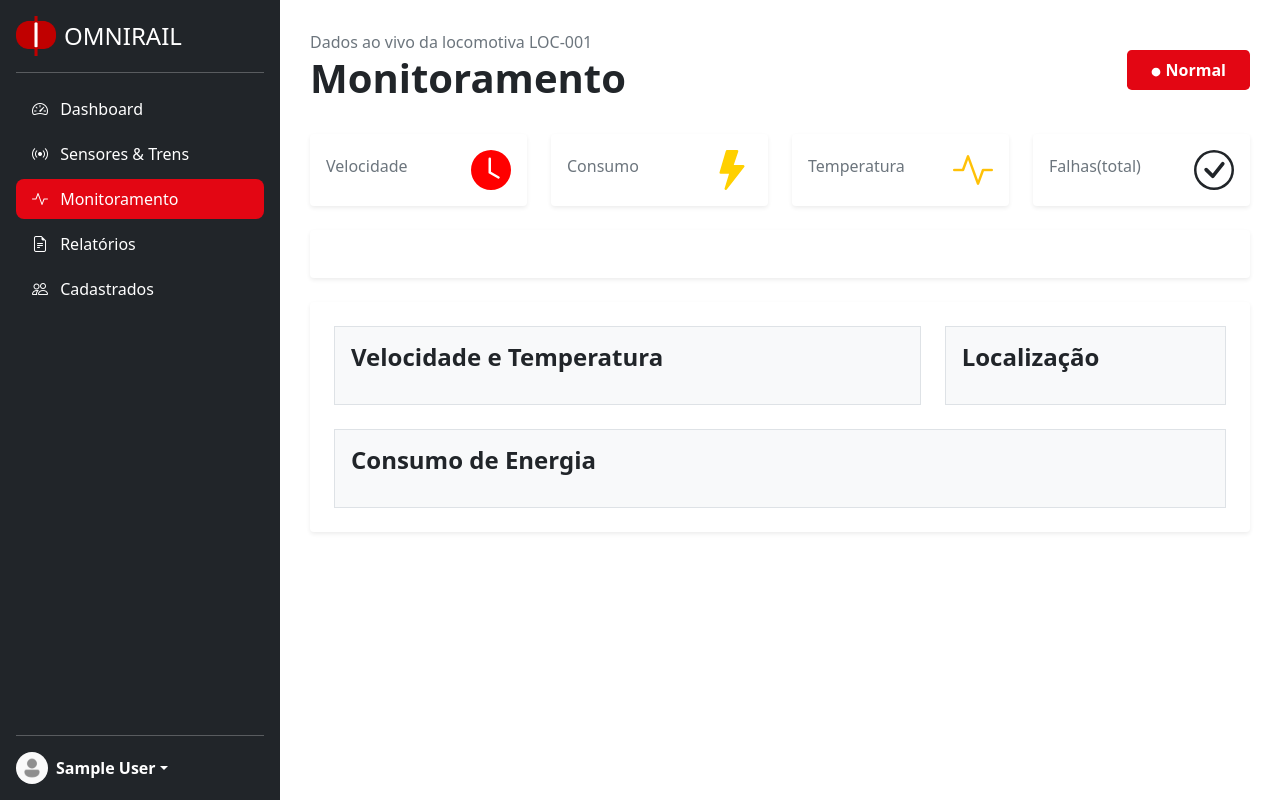
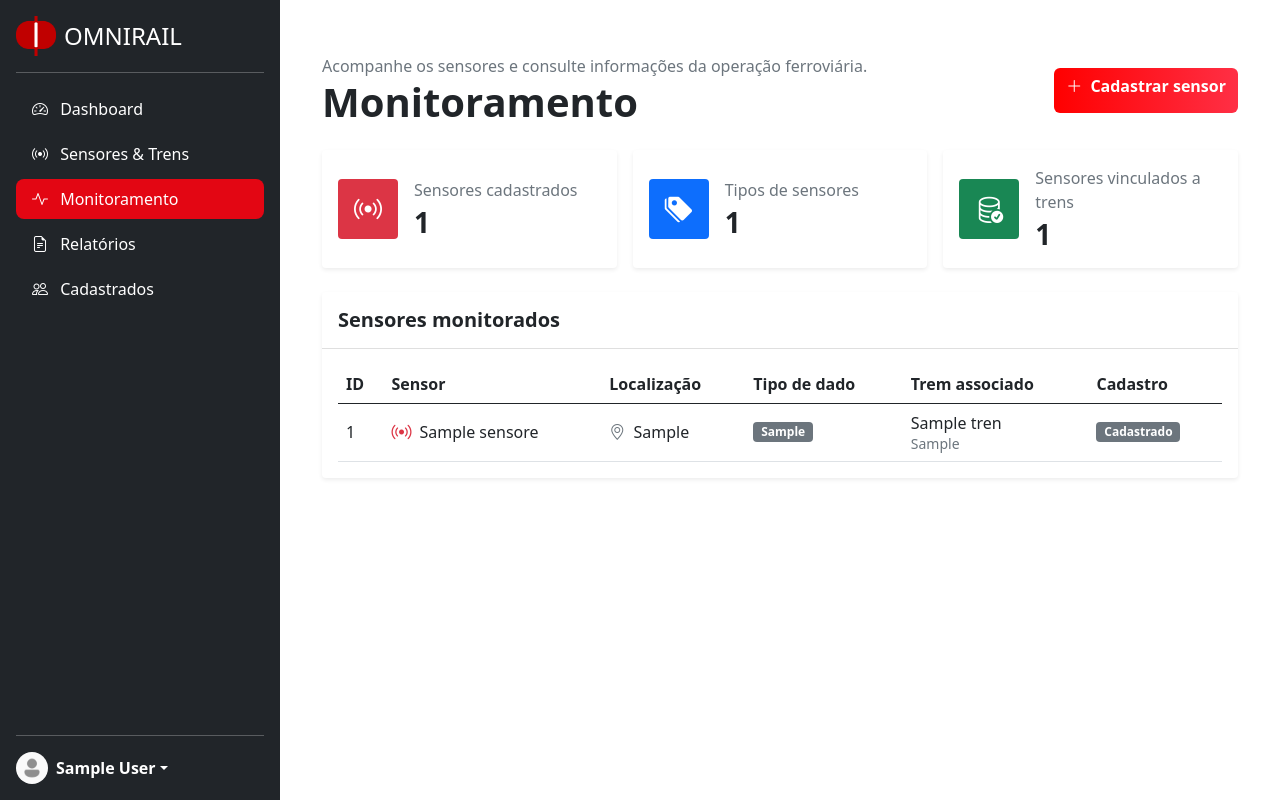
Before and after one commit to LPS-coder/Atividade-SA, a PHP site: page /monitoramento.php in a window 1280 px wide. Run offline with PHP 8.4, Linux system fonts and the light colour scheme; the visitor is signed in with stand-in values (Sample User, id 1); tables that the repository leaves empty hold one stand-in row (values such as "Sample post").

Commit message:
feat - monitoramento dos sensores

````diff
--- a/public/monitoramento.php
+++ b/public/monitoramento.php
@@ -1,19 +1,45 @@
+```php
 <?php
 require_once "../infra/seguranca.php";
+exigirLogin();
 
-exigirLogin();
+require_once "../infra/conexao.php";
+
+$sql = "SELECT
+            s.id_sensor,
+            s.nome_sensores,
+            s.localizacao,
+            s.tipo_dado,
+            t.nome_trens,
+            t.codigo
+        FROM sensores s
+        INNER JOIN trens t ON s.id_trem = t.id_trem
+        ORDER BY s.id_sensor DESC";
+
+$resultado = $conn->query($sql);
+
+$totalSensores = $resultado->num_rows;
+
+$tipos = [
+    "Velocidade" => "primary",
+    "Temperatura" => "warning",
+    "Energia" => "success",
+    "Falha" => "danger",
+    "Localização" => "info"
+];
 ?>
-
-<html lang="en">
+<!DOCTYPE html>
+<html lang="pt-br">
 <head>
     <meta charset="UTF-8">
     <meta name="viewport" content="width=device-width, initial-scale=1.0">
-    <title>Monitoramento</title>
+    <title>Monitoramento | OMNIRAIL</title>
+    <link href="https://cdn.jsdelivr.net/npm/bootstrap@5.0.2/dist/css/bootstrap.min.css" rel="stylesheet">
+    <link href="https://cdn.jsdelivr.net/npm/bootstrap-icons@1.11.3/font/bootstrap-icons.css" rel="stylesheet">
     <link rel="stylesheet" href="../assets/styles/style.css">
-    <link rel="stylesheet" href="https://cdn.jsdelivr.net/npm/bootstrap-icons@1.11.3/font/bootstrap-icons.min.css">
-    <link href="https://cdn.jsdelivr.net/npm/bootstrap@5.0.2/dist/css/bootstrap.min.css" rel="stylesheet" integrity="sha384-EVSTQN3/azprG1Anm3QDgpJLIm9Nao0Yz1ztcQTwFspd3yD65VohhpuuCOmLASjC" crossorigin="anonymous">
 </head>
 <body id="body-dashboard">
+
     <div id="sidebar" class="d-flex flex-column flex-shrink-0 p-3 text-white bg-dark">
 
         <a
@@ -52,18 +78,14 @@ exigirLogin();
             </li>
 
             <li>
-                <a href="monitoramento.php" class="nav-link active">
+                <a href="monitoramento.php" class="nav-link active" aria-current="page">
                     <i class="bi bi-activity me-2"></i>
                     Monitoramento
                 </a>
             </li>
 
             <li>
-                <a
-                    href="relatorios.php"
-                    class="nav-link text-white"
-                    aria-current="page"
-                >
+                <a href="relatorios.php" class="nav-link text-white">
                     <i class="bi bi-file-earmark-text me-2"></i>
                     Relatórios
                 </a>
@@ -117,236 +139,171 @@ exigirLogin();
 
     </div>
 
-   <div class="main">
+    <main class="main">
+        <div class="container-fluid">
+
+
             <div class="d-flex justify-content-between align-items-center mb-4">
                 <div>
                     <p class="text-secondary mb-0">
-                Dados ao vivo da locomotiva LOC-001
+                        Acompanhe os sensores e consulte informações da operação ferroviária.
                     </p>
-            <h1 class="fw-bold">
+
+                    <h1 class="fw-bold mb-0">
                         Monitoramento
                     </h1>
                 </div>
 
-        <a class="btn btn-novo-sensor px-4 py-2 rounded-3 fw-bold">
-            <svg xmlns="http://www.w3.org/2000/svg" width="10" height="10" fill="currentColor" class="bi bi-circle-fill" viewBox="0 0 16 16">
-  <circle cx="8" cy="8" r="7"/>
-</svg>
-            Normal
+                <a href="cadastro_de_sensores_e_trens.php" class="btn btn-danger fw-bold">
+                    <i class="bi bi-plus-lg me-1"></i>
+                    Cadastrar sensor
                 </a>
-
-    </div>
-    <div class="row g-4">
-        <div class="col-md-3">
-            <div class="card shadow-sm border-0 rounded-4 p-3">
-                <div class="d-flex justify-content-between align-items-center">
-                    <div>
-                        <p class="text-secondary mb-1">
-                            Velocidade
-                        </p>
-                        <h1 class="fw-bold">
-
-                        </h1>
-                    </div>
-                    <div style="color: red;">
-    <svg xmlns="http://www.w3.org/2000/svg" width="40" height="40" fill="currentColor" class="bi bi-clock-fill" viewBox="0 0 16 16">
-      <path d="M16 8A8 8 0 1 1 0 8a8 8 0 0 1 16 0M8 3.5a.5.5 0 0 0-1 0V9a.5.5 0 0 0 .252.434l3.5 2a.5.5 0 0 0 .496-.868L8 8.71z"/>
-    </svg>
-</div>
-</svg>
-                </div>
-            </div>
             </div>
 
-        <div class="col-md-3">
-            <div class="card shadow-sm border-0 rounded-4 p-3">
-                <div class="d-flex justify-content-between align-items-center">
-                    <div>
-                        <p class="text-secondary mb-1">
-                            Consumo
-                        </p>
-                        <h1 class="fw-bold">
 
-                        </h1>
-                    </div>
-                     <div style="color: rgb(255, 208, 0);">
-                    <svg xmlns="http://www.w3.org/2000/svg" width="40" height="40" fill="currentColor" class="bi bi-lightning-fill" viewBox="0 0 16 16">
-  <path d="M5.52.359A.5.5 0 0 1 6 0h4a.5.5 0 0 1 .474.658L8.694 6H12.5a.5.5 0 0 1 .395.807l-7 9a.5.5 0 0 1-.873-.454L6.823 9.5H3.5a.5.5 0 0 1-.48-.641z"/>
-</svg>
-</div>
-                </div>
-            </div>
-        </div>
-                <div class="col-md-3">
-            <div class="card shadow-sm border-0 rounded-4 p-3">
-                <div class="d-flex justify-content-between align-items-center">
-                    <div>
+            <div class="row g-3 mb-4">
 
-
-                        <p class="text-secondary mb-1">
-                            Temperatura
-                        </p>
-                        <h1 class="fw-bold">
-
-                        </h1>
-                    </div>
-                     <i class="bi bi-activity text-warning fs-1"></i>
-                </div>
-            </div>
+                <div class="col-12 col-md-6 col-xl-4">
+                    <div class="card border-0 shadow-sm h-100">
+                        <div class="card-body d-flex align-items-center">
+                            <div class="rounded p-3 bg-danger bg-opacity-10 me-3">
+                                <i class="bi bi-broadcast text-white fs-3"></i>
                             </div>
 
-        <div class="col-md-3">
-            <div class="card shadow-sm border-0 rounded-4 p-3">
-                <div class="d-flex justify-content-between align-items-center">
                             <div>
-                        <p class="text-secondary mb-1">
-                            Falhas(total)
-                        </p>
-                        <h1 class="fw-bold">
-
-                        </h1>
-                    </div>
-                    <svg xmlns="http://www.w3.org/2000/svg" width="40" height="40" fill="currentColor" class="bi bi-check-circle" viewBox="0 0 16 16">
-  <path d="M8 15A7 7 0 1 1 8 1a7 7 0 0 1 0 14m0 1A8 8 0 1 0 8 0a8 8 0 0 0 0 16"/>
-  <path d="m10.97 4.97-.02.022-3.473 4.425-2.093-2.094a.75.75 0 0 0-1.06 1.06L6.97 11.03a.75.75 0 0 0 1.079-.02l3.992-4.99a.75.75 0 0 0-1.071-1.05"/>
-</svg>
+                                <p class="text-secondary mb-1">Sensores cadastrados</p>
+                                <h3 class="fw-bold mb-0"><?= $totalSensores ?></h3>
                             </div>
                         </div>
                     </div>
                 </div>
 
-    <div class="card mt-4 border-0 shadow-sm rounded-4 p-4">
-
-            <thead>
-
-            </tbody>
-        </table>
+                <div class="col-12 col-md-6 col-xl-4">
+                    <div class="card border-0 shadow-sm h-100">
+                        <div class="card-body d-flex align-items-center">
+                            <div class="rounded p-3 bg-primary bg-opacity-10 me-3">
+                                <i class="bi bi-tags-fill text-white fs-3"></i>
                             </div>
 
- <div class="card mt-4 border-0 shadow-sm rounded-4 p-4">
+                            <div>
+                                <p class="text-secondary mb-1">Tipos de sensores</p>
+                                <h3 class="fw-bold mb-0">
+                                    <?php
+                                    $resultado->data_seek(0);
+                                    $tiposEncontrados = [];
 
-    <div class="row g-4">
+                                    while ($sensor = $resultado->fetch_assoc()) {
+                                        $tiposEncontrados[$sensor["tipo_dado"]] = true;
+                                    }
 
-
-        <div class="col-lg-8">
-            <div class="border rounded-4 p-3 bg-light h-100">
-
-                <h4 class="fw-bold mb-3">
-                    Velocidade e Temperatura
-                </h4>
-
-
-
+                                    echo count($tiposEncontrados);
+                                    $resultado->data_seek(0);
+                                    ?>
+                                </h3>
+                            </div>
+                        </div>
                     </div>
                 </div>
 
+                <div class="col-12 col-md-6 col-xl-4">
+                    <div class="card border-0 shadow-sm h-100">
+                        <div class="card-body d-flex align-items-center">
+                            <div class="rounded p-3 bg-success bg-opacity-10 me-3">
+                                <i class="bi bi-database-check text-white fs-3"></i>
+                            </div>
 
-        <div class="col-lg-4">
-            <div class="border rounded-4 p-3 bg-light h-100">
-
-                <h4 class="fw-bold mb-3">
-
-                    Localização
-                </h4>
-
-
-
+                            <div>
+                                <p class="text-secondary mb-1">Sensores vinculados a trens</p>
+                                <h3 class="fw-bold mb-0"><?= $totalSensores ?></h3>
                             </div>
                         </div>
-
-
-        <div class="col-12">
-            <div class="border rounded-4 p-3 bg-light">
-
-                <h4 class="fw-bold mb-3">
-                    Consumo de Energia
-                </h4>
-
-
                     </div>
                 </div>
 
             </div>
+
+            <div class="card border-0 shadow-sm">
+                <div class="card-header bg-white py-3">
+                    <h5 class="fw-bold mb-0">Sensores monitorados</h5>
                 </div>
 
+                <div class="card-body">
+                    <div class="table-responsive">
+                        <table class="table table-hover align-middle mb-0 w-100">
+                            <thead>
+                                <tr>
+                                    <th>ID</th>
+                                    <th>Sensor</th>
+                                    <th>Localização</th>
+                                    <th>Tipo de dado</th>
+                                    <th>Trem associado</th>
+                                    <th>Cadastro</th>
+                                </tr>
+                            </thead>
 
-<script src="https://cdn.jsdelivr.net/npm/chart.js"></script>
+                            <tbody>
+                                <?php if ($totalSensores > 0): ?>
+                                    <?php while ($sensor = $resultado->fetch_assoc()): ?>
+                                        <tr>
+                                            <td><?= (int)$sensor["id_sensor"] ?></td>
 
-<script>
+                                            <td>
+                                                <div class="d-flex align-items-center">
+                                                    <i class="bi bi-broadcast text-danger fs-5 me-2"></i>
+                                                    <span><?= htmlspecialchars($sensor["nome_sensores"]) ?></span>
+                                                </div>
+                                            </td>
 
-    new Chart(document.getElementById('graficoLinha'), {
-        type: 'line',
+                                            <td>
+                                                <i class="bi bi-geo-alt text-muted me-1"></i>
+                                                <?= htmlspecialchars($sensor["localizacao"]) ?>
+                                            </td>
 
-        data: {
-            labels: ['57:35','57:41','57:47','57:53','57:59','58:05','58:11','58:17','58:23','58:29'],
+                                            <td>
+                                                <?php
+                                                $tipo = $sensor["tipo_dado"];
+                                                $cor = $tipos[$tipo] ?? "secondary";
+                                                ?>
+                                                <span class="badge bg-<?= $cor ?>">
+                                                    <?= htmlspecialchars($tipo) ?>
+                                                </span>
+                                            </td>
 
-            datasets: [
-                {
-                    label: 'Velocidade',
-                    data: [60,95,70,65,120,80,60,100,85,90],
-                    borderColor: 'red',
-                    tension: 0.4
-                },
+                                            <td>
+                                                <div><?= htmlspecialchars($sensor["nome_trens"]) ?></div>
+                                                <small class="text-muted">
+                                                    <?= htmlspecialchars($sensor["codigo"]) ?>
+                                                </small>
+                                            </td>
 
-                {
-                    label: 'Temperatura',
-                    data: [85,70,65,80,75,105,62,88,64,63],
-                    borderColor: 'orange',
-                    tension: 0.4
-                }
-            ]
-        },
+                                            <td>
+                                                <span class="badge bg-secondary">
+                                                    Cadastrado
+                                                </span>
+                                            </td>
+                                        </tr>
+                                    <?php endwhile; ?>
+                                <?php else: ?>
+                                    <tr>
+                                        <td colspan="6" class="text-center py-4">
+                                            <i class="bi bi-broadcast fs-2 text-muted d-block mb-2"></i>
+                                            <p class="mb-1">Nenhum sensor cadastrado.</p>
+                                            <a href="cadastro_de_sensores_e_trens.php" class="btn btn-sm btn-danger mt-2">
+                                                Cadastrar primeiro sensor
+                                            </a>
+                                        </td>
+                                    </tr>
+                                <?php endif; ?>
+                            </tbody>
+                        </table>
+                    </div>
+                </div>
+            </div>
 
-        options: {
-            responsive: true
-        }
-    });
+        </div>
+    </main>
 
-    new Chart(document.getElementById('graficoEnergia'), {
-        type: 'line',
-
-        data: {
-            labels: ['11:38','11:41','11:44','11:47','11:50','11:53','11:56','11:59','12:02','12:05','12:08','12:11'],
-
-            datasets: [{
-                label: 'Energia',
-
-                data: [450,560,420,500,540,530,560,470,550,440,560,540],
-
-                borderColor: 'red',
-
-                backgroundColor: 'rgba(255,0,0,0.1)',
-
-                fill: true,
-
-                tension: 0.4
-            }]
-        },
-
-        options: {
-            responsive: true
-        }
-    });
-</script>
-
-<link rel="stylesheet"
-href="https://unpkg.com/leaflet/dist/leaflet.css"/>
-
-<script src="https://unpkg.com/leaflet/dist/leaflet.js"></script>
-
-<script>
-
-    var map = L.map('map').setView([-23.5505, -46.6333], 11);
-
-    L.tileLayer('https://tile.openstreetmap.org/{z}/{x}/{y}.png', {
-        attribution: '&copy; OpenStreetMap'
-    }).addTo(map);
-
-    L.marker([-23.5505, -46.6333])
-        .addTo(map)
-        .bindPopup('Locomotiva LOC-001')
-        .openPopup();
-</script>
+    <script src="https://cdn.jsdelivr.net/npm/bootstrap@5.0.2/dist/js/bootstrap.bundle.min.js"></script>
 </body>
-<script src="https://cdn.jsdelivr.net/npm/bootstrap@5.0.2/dist/js/bootstrap.bundle.min.js" integrity="sha384-MrcW6ZMFYlzcLA8Nl+NtUVF0sA7MsXsP1UyJoMp4YLEuNSfAP+JcXn/tWtIaxVXM" crossorigin="anonymous"></script>
 </html>
+```
````
Lines whose indentation alone changed are shown as unchanged.
